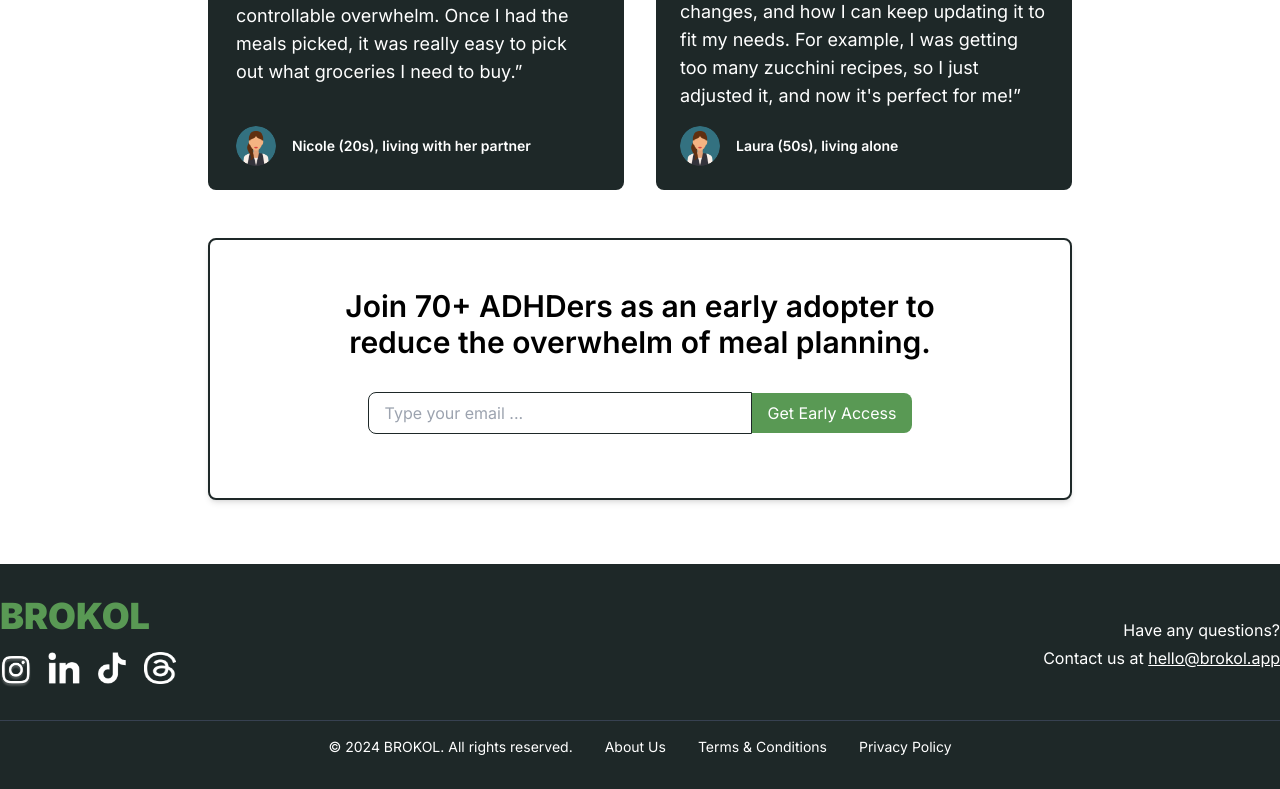
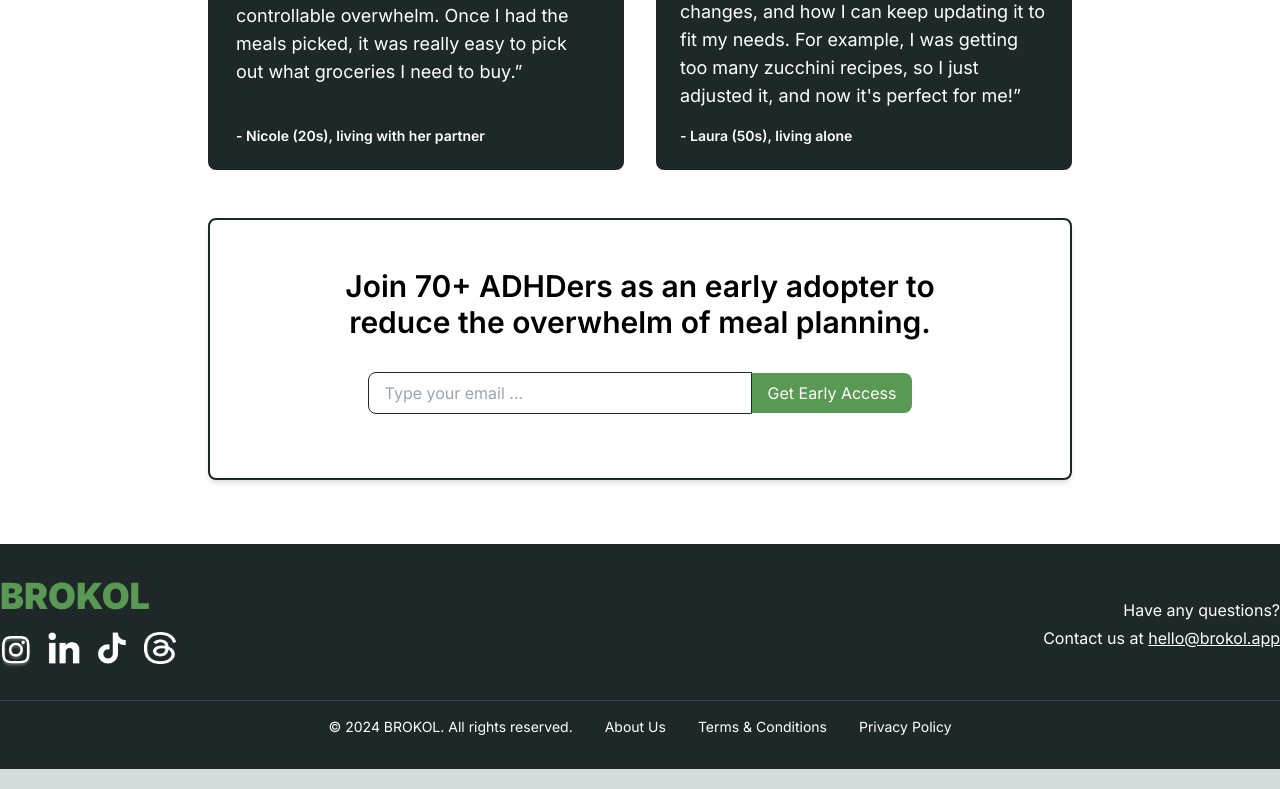
Before and after one commit to ammaarkhan/brokol-website, a Next.js app in the folder brokol-website/: page / in a window 1280 px wide. Shown: the part 2998-3787 px from the top of the page. Built offline with nearby package versions, Linux system fonts and the light colour scheme; no server answers.

Commit message:
removed review pfp and replaced with dash

```diff
--- a/brokol-website/src/app/page.js
+++ b/brokol-website/src/app/page.js
@@ -322,16 +322,9 @@ export default function Home() {
                   groceries I need to buy.”
                 </p>
                 <div className="flex items-center">
-                  <Image
-                    src={user1}
-                    alt="Nicole's Avatar"
-                    width={40}
-                    height={40}
-                    className="rounded-full"
-                  />
-                  <div className="ml-4 text-left">
+                  <div className="text-left">
                     <p className="text-sm font-semibold">
-                      Nicole (20s), living with her partner
+                      - Nicole (20s), living with her partner
                     </p>
                   </div>
                 </div>
@@ -349,16 +342,9 @@ export default function Home() {
                   it&apos;s perfect for me!”
                 </p>
                 <div className="flex items-center">
-                  <Image
-                    src={user1}
-                    alt="Laura's Avatar"
-                    width={40}
-                    height={40}
-                    className="rounded-full"
-                  />
-                  <div className="ml-4 text-left">
+                  <div className="text-left">
                     <p className="text-sm font-semibold">
-                      Laura (50s), living alone
+                      - Laura (50s), living alone
                     </p>
                   </div>
                 </div>
```
